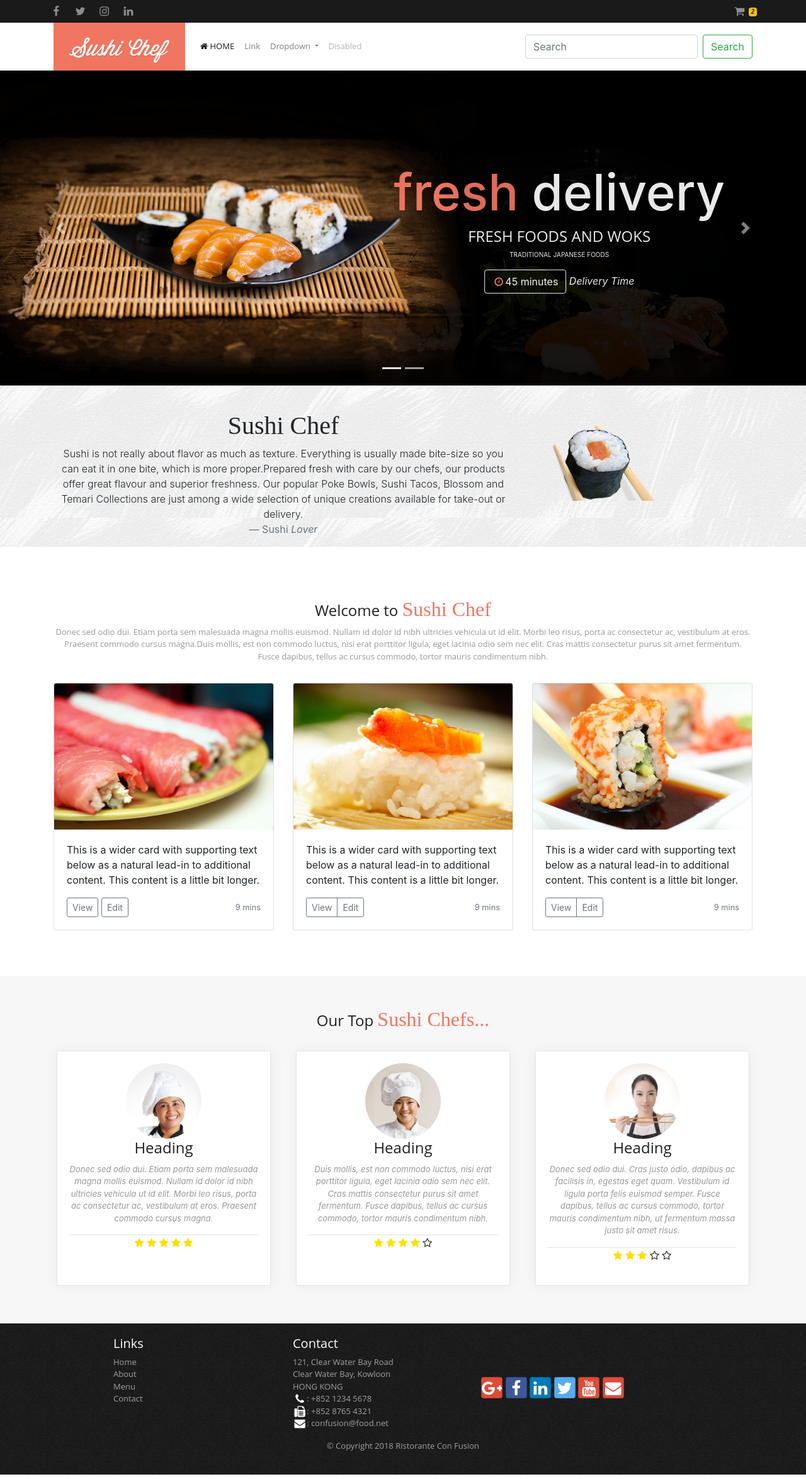
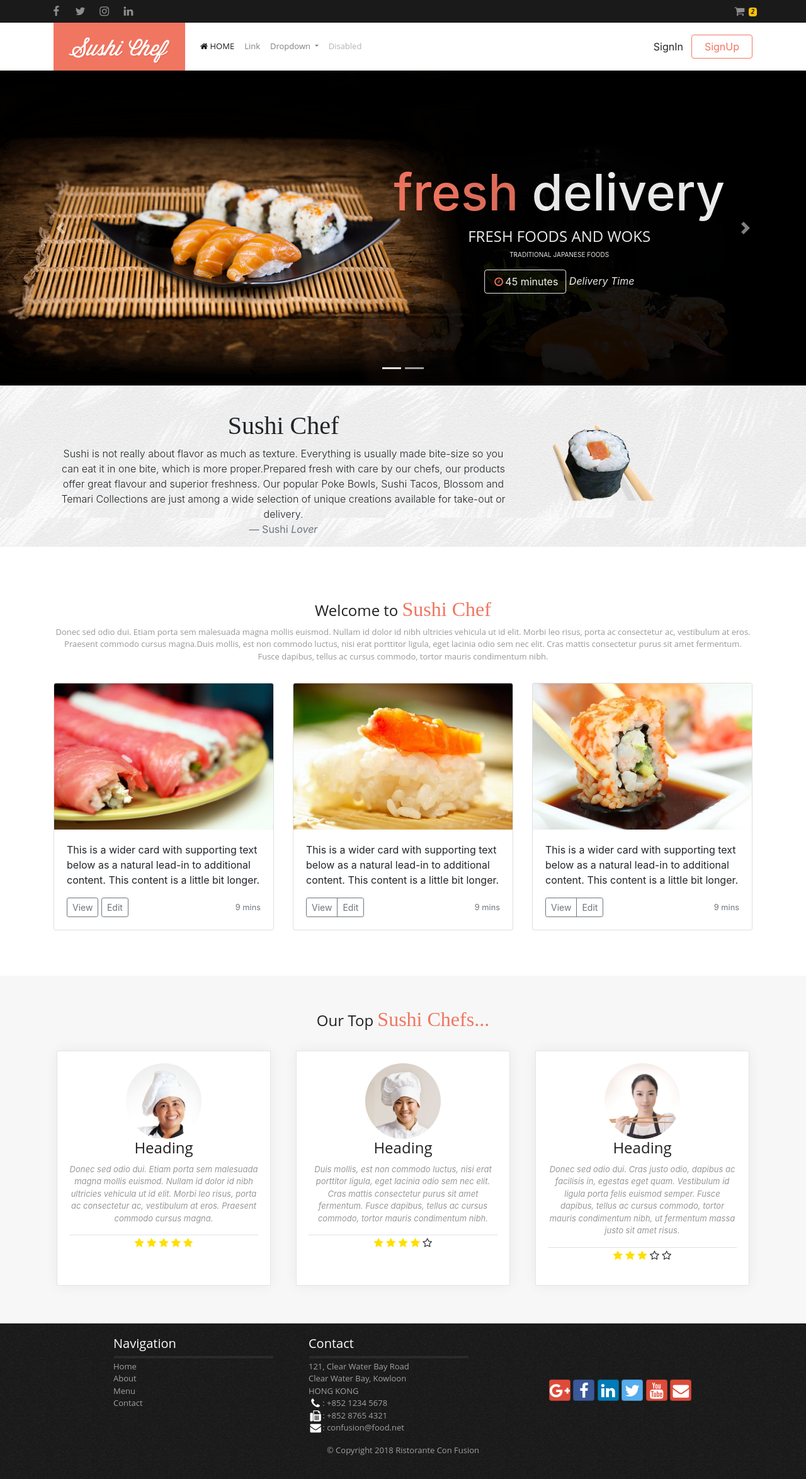
Before and after one commit to avishkakavindu/front-end-Sushi-Chef, a website: page index.html in a window 1280 px wide. Shown: the whole page at 63% size. Drawn offline with nearby package versions, Linux system fonts and the light colour scheme.

Commit message:
signin/up modal

```diff
--- a/css/styles.css
+++ b/css/styles.css
@@ -28,6 +28,24 @@
 .navbar {
     padding-top: 0px;
     padding-bottom: 0px;
+}
+
+.navbar .btn:hover {
+    color: #f17661;
+}
+
+.navbar .btn-outline-success {
+    background-color:  #fff;
+    border-color: #f17661;
+    color: #f17661;
+    padding-left: 20px;
+    padding-right: 20px;
+}
+
+.navbar .btn-outline-success:hover {
+    background-color:  #f17661;
+    border-color: #f17661;
+    color: #fff;
 }
 
 /* --- carousel --- */
@@ -231,3 +249,11 @@
 .footer i {
     color: #fff;
 }
+
+#footer-contact {
+    margin-left: 25px;
+}
+.footer hr {
+    border-top: 1px solid #383838;;
+    margin: 1px;
+}
--- a/index.html
+++ b/index.html
@@ -83,8 +83,8 @@
             </li>
           </ul>
           <form class="form-inline my-2 my-lg-0">
-            <input class="form-control mr-sm-2" type="search" placeholder="Search" aria-label="Search">
-            <button class="btn btn-outline-success my-2 my-sm-0" type="submit">Search</button>
+            <button class="btn my-2 my-sm-0" data-toggle="modal" data-target="signinModal">SignIn</button>
+            <button class="btn btn-outline-success my-2 my-sm-0" data-toggle="modal" data-target="signupModal">SignUp</button>
           </form>
         </div>
       </div>
@@ -275,7 +275,8 @@
       <div class="container">
         <div class="row">
           <div class="col-md-3 offset-1">
-            <h5>Links</h5>
+            <h5>Navigation</h5>
+            <hr><hr class="mb-1">
             <ul class="list-unstyled">
                 <li><a href="#">Home</a></li>
                 <li><a href="#">About</a></li>
@@ -283,8 +284,9 @@
                 <li><a href="#">Contact</a></li>
             </ul>
           </div>
-          <div class="col-md-3">
+          <div class="col-md-3" id="footer-contact">
             <h5>Contact</h5>
+            <hr><hr class="mb-1">
             <address class="address">
 		          121, Clear Water Bay Road<br>
               Clear Water Bay, Kowloon<br>
@@ -294,7 +296,7 @@
               <i class="fa fa-envelope fa-lg fa-fw"></i>: <a href="mailto:confusion@food.net">confusion@food.net</a>
             </address>
           </div>
-          <div class="col-12 col-sm-3 align-self-center">
+          <div class="col-12 col-sm align-self-center">
             <div class="text-center">
               <a class="btn btn-social-icon btn-google" href="http://google.com/+" ><i class="fa fa-google-plus "></i></a>
               <a class="btn btn-social-icon btn-facebook" href="http://www.facebook.com/profile.php?id="><i class="fa fa-facebook "></i></a>
```
